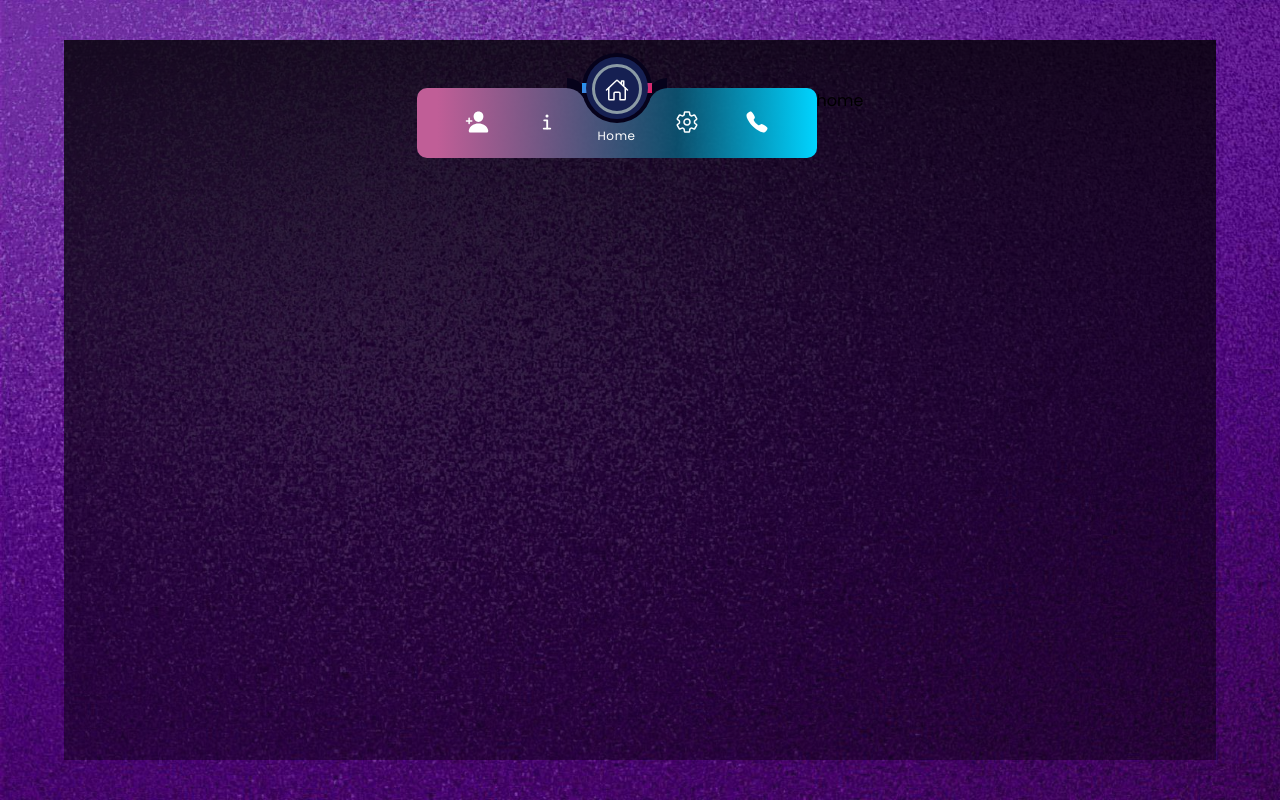
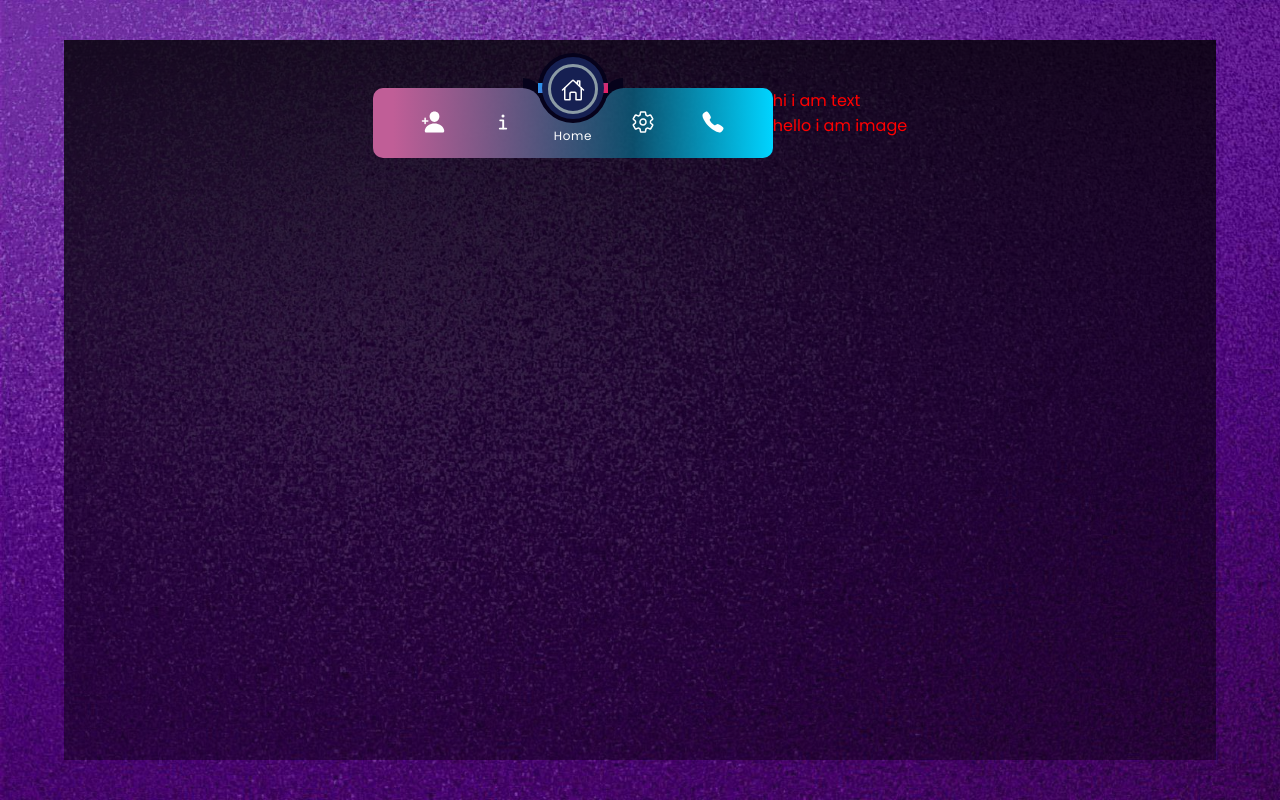
Before and after one commit to ABABILHASSAN/01-Personal-Portfolio-website, a plain HTML site: page index.html in a window 1280 px wide. Drawn offline with nearby package versions, Linux system fonts and the light colour scheme.

Commit message:
main home

```diff
--- a/css/style.css
+++ b/css/style.css
@@ -15,6 +15,9 @@ html{
 }
 
 /* Home Section Starts From Here */
+
+
+/* Header Section Starts From Here */
 
 .home{
     background-image: url(../images/bg.jpg);
@@ -235,6 +238,16 @@ html{
     transform: translateX(calc(70px * 4));
 }
 
+/* Header Section Ends From Here */
+
+/* Home Main Starts From Here */
+
+.home .home-container .home-main{
+    color: red;
+}
+
+
+/* Home Main Ends From Here */
 
 /* Home Section Ends From Here */
 
@@ -268,6 +281,8 @@ html{
     html{
         font-size: 80%;
     }
+
+    /* Header Section Starts From Here */
 
     .home .home-container{
         width: 100%;
@@ -358,5 +373,10 @@ html{
         transform: translateX(calc(60px * 4));
     }
 
+    /* Header Section Ends From Here */
+
+
 }
+
+
 /* media queries Ends From Here  */
--- a/index.html
+++ b/index.html
@@ -73,7 +73,16 @@
             </div>
             <!-- Header Section Ends From Here -->
 
-            home
+            <div class="home-main">
+                <div class="details">
+                    hi i am text
+                </div>
+                <div class="images">
+                    hello i am image
+                </div>
+            </div>
+
+
 
 
         </div>
```
